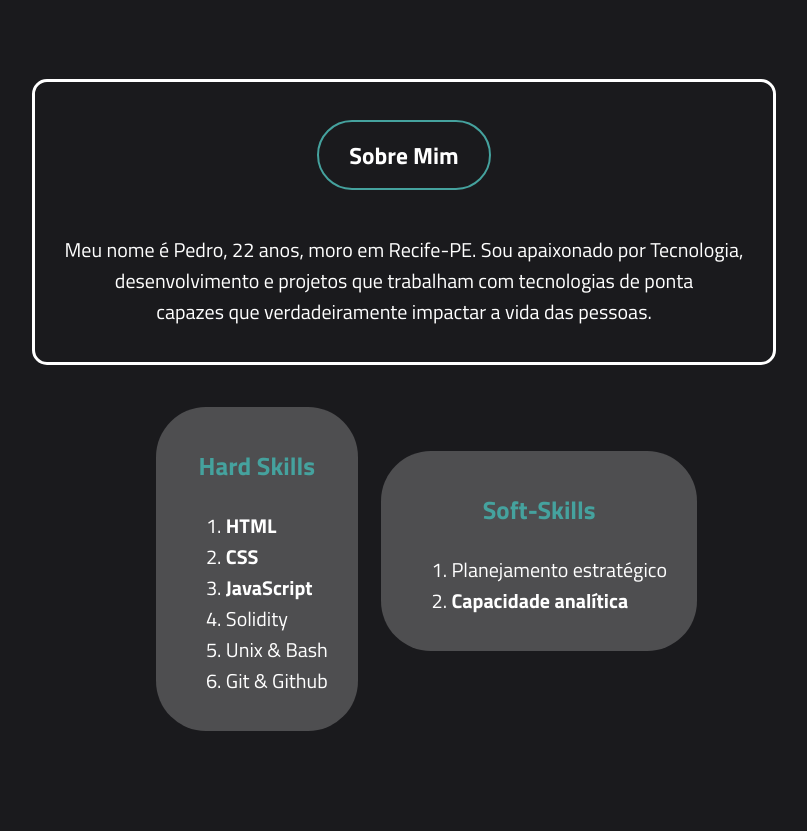
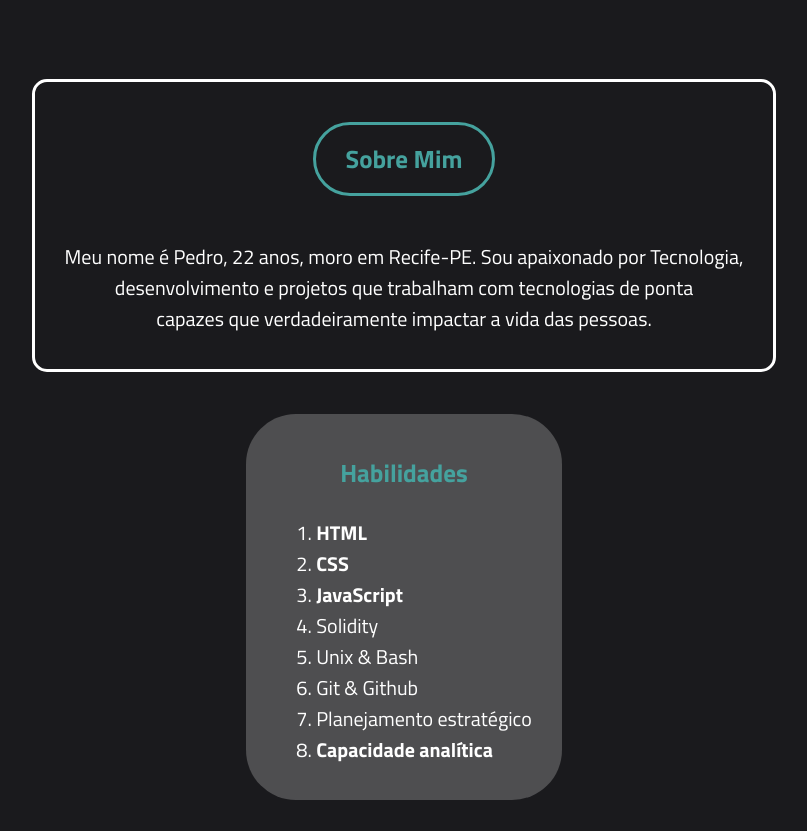
Before and after one commit to Guarize/Guarize.github.io, a plain HTML site: page index.html in a window 1280 px wide. Shown: the part 800-1631 px from the top of the page, without its empty margins (236-1043 px from the left). Drawn offline with Linux system fonts and the light colour scheme.

Commit message:
Revert "Hard/Soft Skills Boxes"

```diff
--- a/index.html
+++ b/index.html
@@ -60,8 +60,8 @@
     </div>
     <br />
 
-      <div class="hard-skills">
-        <h3>Hard Skills</h3>
+    <div class="list-block">
+      <h3>Habilidades</h3>
       <ol class="skills">
         <li><strong>HTML</strong></li>
         <li><strong>CSS</strong></li>
@@ -69,12 +69,6 @@
         <li>Solidity</li>
         <li>Unix & Bash</li>
         <li>Git & Github</li>
-        </ol>
-      </div>
-
-      <div class="soft-skills">
-        <h3>Soft-Skills</h3>
-        <ol class="skills">
         <li>Planejamento estratégico</li>
         <li><strong>Capacidade analítica</strong></li>
       </ol>
@@ -90,6 +84,8 @@
 
     </ol> -->
   </main>
-    <footer></footer>
+  <footer>
+
+  </footer>
   </body>
 </html>
--- a/main.css
+++ b/main.css
@@ -51,16 +51,20 @@ h4 {
     height: 100vh;
 }
 
-.hard-skills h3 {
+h3 {
     font-size: 25px;
     color: #45A29E;
 }
 
-.hard-skills ol.skills li {
+.skills {
+    text-align: center;
+}
+
+ol.skills li {
     text-align: left;
 }
 
-.hard-skills {
+.list-block {
     display: inline-block;
     margin: auto;
     padding: 15px 30px;
@@ -68,27 +72,6 @@ h4 {
     border-radius: 50px;
     position: relative;
     top: 5vh;
-    left: 1vw;
-}
-
-.soft-skills {
-    display: inline-block;
-    margin: auto;
-    padding: 15px 30px;
-    background-color: #4E4E50;
-    border-radius: 50px;
-    position: relative;
-    top: -5vh;
-    left: 2rem;
-}
-
-.soft-skills h3 {
-    font-size: 25px;
-    color: #45A29E;
-}
-
-.soft-skills ol.skills li {
-    text-align: left;
 }
 
 .about-me {
@@ -103,7 +86,7 @@ h4 {
 
 #frame {
     padding: 15px 30px;
-    border: 2px solid #45A29E;
+    border-style: solid;
     border-radius: 50px;
     display: inline-block;
 }
```
Lines whose indentation alone changed are shown as unchanged.
